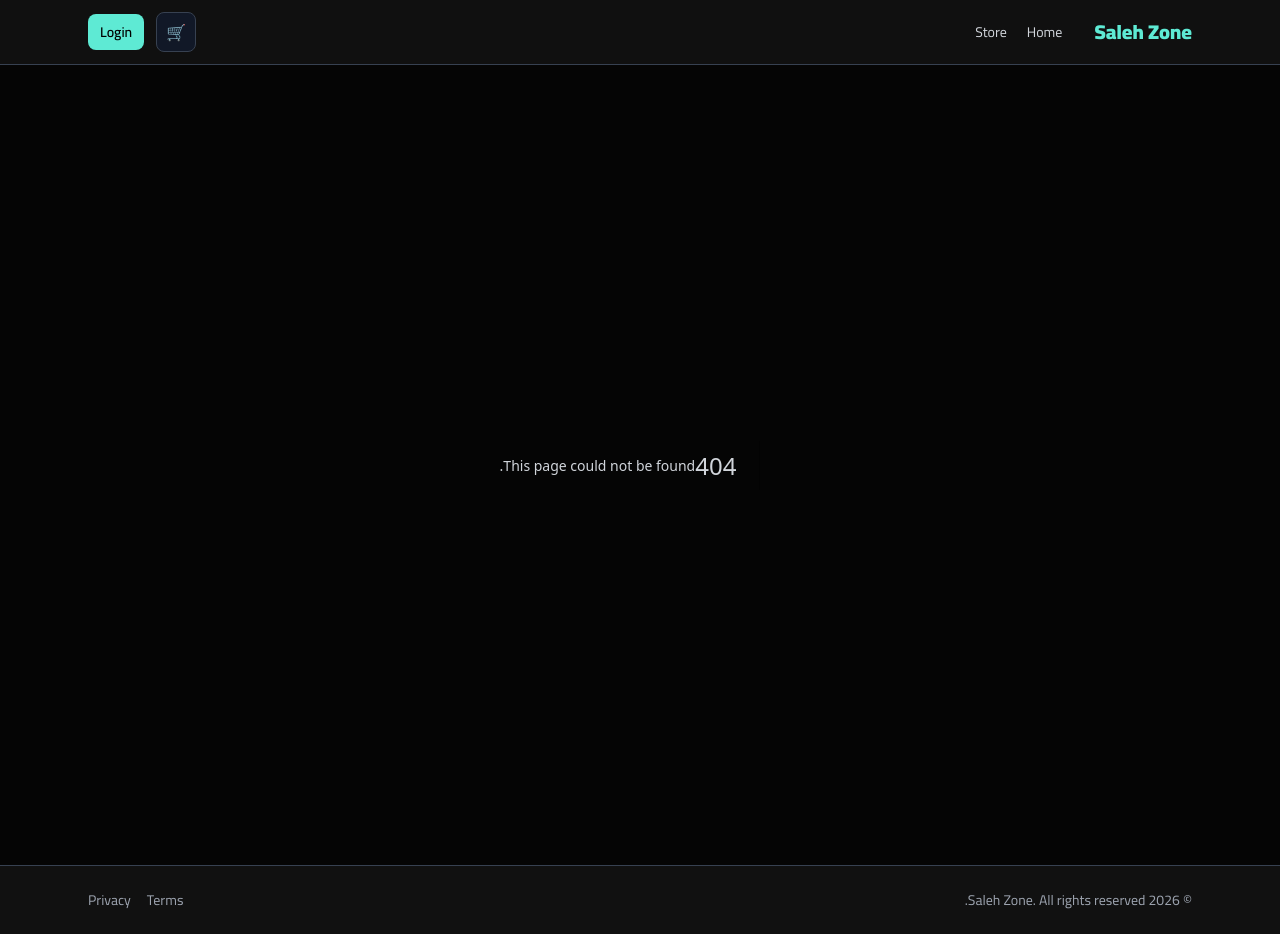
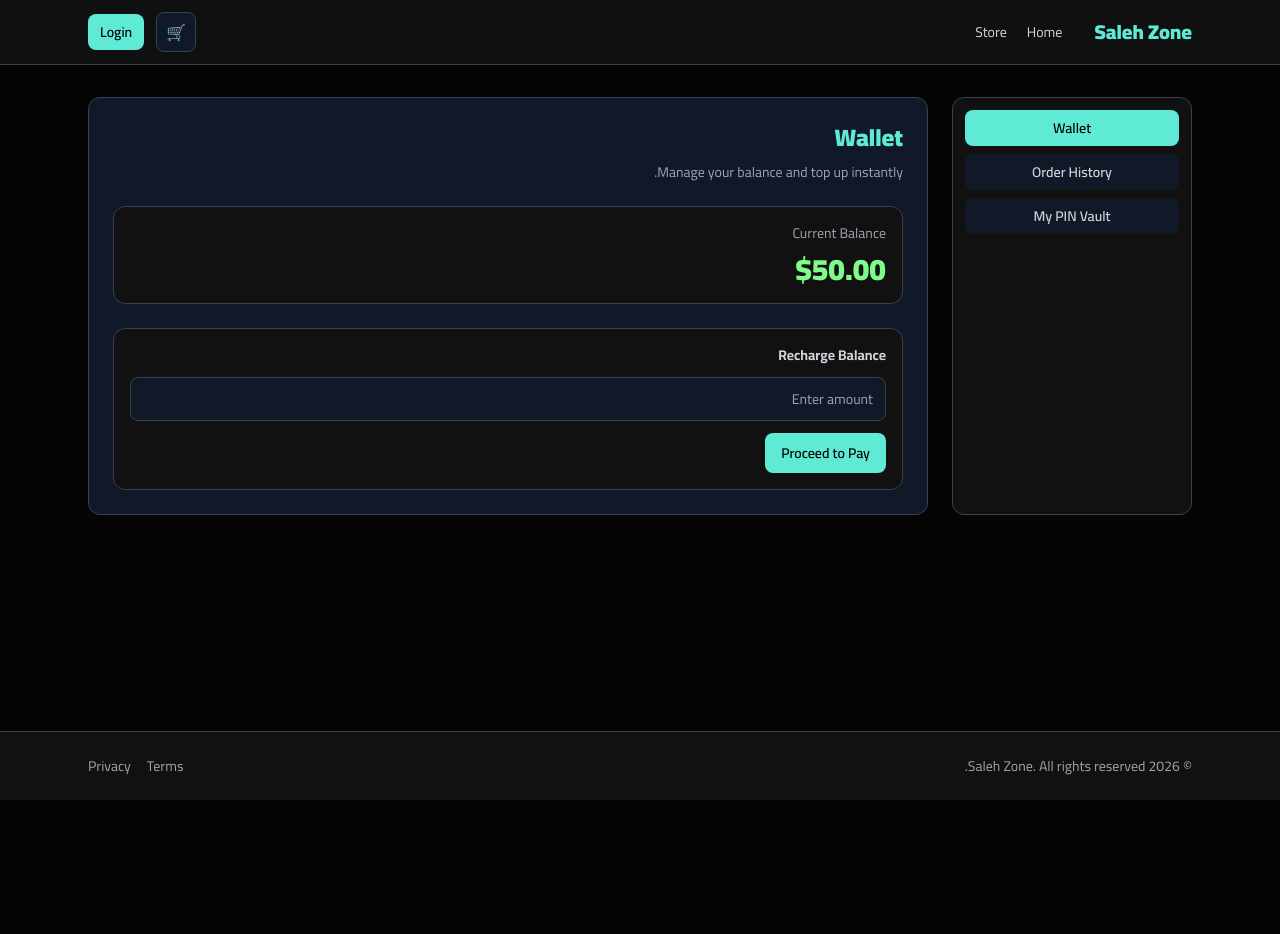
Before and after one commit to abosalehbot-ui/WEB-SALEH-ZONE-, a Next.js app in the folder frontend/: page /profile in a window 1280 px wide. Before the commit this address had no page. After the commit the page ends 800 px from the top, so only its background shows below. Built offline with nearby package versions, Linux system fonts and the light colour scheme.

Commit message:
Add customer profile page with wallet orders and PIN vault tabs

```diff
--- /dev/null
+++ b/frontend/src/app/(storefront)/profile/page.tsx
@@ -0,0 +1,205 @@
+"use client";
+
+import { useState } from "react";
+
+import { Button } from "@/components/ui/Button";
+
+type ProfileTab = "wallet" | "orders" | "pins";
+
+interface OrderItem {
+  id: string;
+  product: string;
+  date: string;
+  status: "Completed" | "Pending";
+}
+
+interface PinItem {
+  id: string;
+  product: string;
+  pin: string;
+  status: "Valid" | "Used";
+}
+
+const tabs: Array<{ key: ProfileTab; label: string }> = [
+  { key: "wallet", label: "Wallet" },
+  { key: "orders", label: "Order History" },
+  { key: "pins", label: "My PIN Vault" }
+];
+
+const mockOrders: OrderItem[] = [
+  { id: "ORD-001", product: "PUBG 600 UC", date: "2026-03-01", status: "Completed" },
+  { id: "ORD-002", product: "Steam Wallet $20", date: "2026-03-03", status: "Completed" },
+  { id: "ORD-003", product: "Free Fire 530 Diamonds", date: "2026-03-05", status: "Pending" }
+];
+
+const mockPins: PinItem[] = [
+  {
+    id: "PIN-1",
+    product: "Free Fire 1080 Diamonds",
+    pin: "ABCD-1234-EFGH-5678",
+    status: "Valid"
+  },
+  {
+    id: "PIN-2",
+    product: "Steam Wallet $20",
+    pin: "WXYZ-9876-IJKL-5432",
+    status: "Used"
+  }
+];
+
+export default function ProfilePage() {
+  const [activeTab, setActiveTab] = useState<ProfileTab>("wallet");
+  const [amount, setAmount] = useState("");
+
+  const handleCopyPin = async (pin: string) => {
+    try {
+      await navigator.clipboard.writeText(pin);
+      window.alert("PIN copied successfully.");
+    } catch {
+      window.alert("Unable to copy PIN on this device.");
+    }
+  };
+
+  return (
+    <div className="mx-auto grid w-full max-w-6xl grid-cols-1 gap-6 px-4 py-8 sm:px-6 md:grid-cols-[240px_1fr]">
+      <aside className="rounded-xl border border-saleh-border bg-saleh-surface p-3">
+        <nav className="flex flex-row gap-2 overflow-x-auto md:flex-col">
+          {tabs.map((tab) => {
+            const isActive = activeTab === tab.key;
+
+            return (
+              <button
+                key={tab.key}
+                type="button"
+                onClick={() => setActiveTab(tab.key)}
+                className={`whitespace-nowrap rounded-lg px-4 py-2 text-sm font-semibold transition-colors ${
+                  isActive
+                    ? "bg-saleh-primary text-black"
+                    : "bg-saleh-card text-saleh-text hover:bg-saleh-card/70"
+                }`}
+              >
+                {tab.label}
+              </button>
+            );
+          })}
+        </nav>
+      </aside>
+
+      <section className="rounded-xl border border-saleh-border bg-saleh-card p-5 sm:p-6">
+        {activeTab === "wallet" && (
+          <div className="space-y-6">
+            <div>
+              <h1 className="text-2xl font-black text-saleh-primary">Wallet</h1>
+              <p className="mt-2 text-sm text-saleh-textMuted">Manage your balance and top up instantly.</p>
+            </div>
+
+            <div className="rounded-xl border border-saleh-border bg-saleh-surface p-4">
+              <p className="text-sm text-saleh-textMuted">Current Balance</p>
+              <p className="mt-2 text-3xl font-black text-saleh-secondary">$50.00</p>
+            </div>
+
+            <form className="space-y-3 rounded-xl border border-saleh-border bg-saleh-surface p-4">
+              <h2 className="text-sm font-bold text-saleh-text">Recharge Balance</h2>
+              <input
+                value={amount}
+                onChange={(event) => setAmount(event.target.value)}
+                type="number"
+                min="1"
+                step="0.01"
+                placeholder="Enter amount"
+                className="h-11 w-full rounded-lg border border-saleh-border bg-saleh-card px-3 text-sm text-saleh-text placeholder:text-saleh-textMuted focus:border-saleh-primary focus:outline-none"
+              />
+              <Button type="button">Proceed to Pay</Button>
+            </form>
+          </div>
+        )}
+
+        {activeTab === "orders" && (
+          <div className="space-y-4">
+            <div>
+              <h1 className="text-2xl font-black text-saleh-primary">Order History</h1>
+              <p className="mt-2 text-sm text-saleh-textMuted">Review your recent purchases and statuses.</p>
+            </div>
+
+            <div className="overflow-hidden rounded-xl border border-saleh-border bg-saleh-surface">
+              <div className="overflow-x-auto">
+                <table className="min-w-full text-right text-sm">
+                  <thead className="bg-saleh-card text-saleh-textMuted">
+                    <tr>
+                      <th className="px-4 py-3 font-semibold">Order ID</th>
+                      <th className="px-4 py-3 font-semibold">Product</th>
+                      <th className="px-4 py-3 font-semibold">Date</th>
+                      <th className="px-4 py-3 font-semibold">Status</th>
+                    </tr>
+                  </thead>
+                  <tbody>
+                    {mockOrders.map((order) => (
+                      <tr key={order.id} className="border-t border-saleh-border/70 text-saleh-text">
+                        <td className="whitespace-nowrap px-4 py-3 font-medium">{order.id}</td>
+                        <td className="whitespace-nowrap px-4 py-3">{order.product}</td>
+                        <td className="whitespace-nowrap px-4 py-3 text-saleh-textMuted">{order.date}</td>
+                        <td className="px-4 py-3">
+                          <span
+                            className={`inline-flex rounded-full px-2.5 py-1 text-xs font-semibold ${
+                              order.status === "Completed"
+                                ? "bg-emerald-500/15 text-emerald-300"
+                                : "bg-amber-500/15 text-amber-300"
+                            }`}
+                          >
+                            {order.status}
+                          </span>
+                        </td>
+                      </tr>
+                    ))}
+                  </tbody>
+                </table>
+              </div>
+            </div>
+          </div>
+        )}
+
+        {activeTab === "pins" && (
+          <div className="space-y-4">
+            <div>
+              <h1 className="text-2xl font-black text-saleh-primary">My PIN Vault</h1>
+              <p className="mt-2 text-sm text-saleh-textMuted">Your purchased digital codes are listed securely below.</p>
+            </div>
+
+            <div className="space-y-3">
+              {mockPins.map((pinItem) => (
+                <article
+                  key={pinItem.id}
+                  className="rounded-xl border border-saleh-border bg-saleh-surface p-4"
+                >
+                  <div className="flex flex-wrap items-center justify-between gap-2">
+                    <h2 className="font-semibold text-saleh-text">{pinItem.product}</h2>
+                    <span
+                      className={`inline-flex rounded-full px-2.5 py-1 text-xs font-semibold ${
+                        pinItem.status === "Valid"
+                          ? "bg-emerald-500/15 text-emerald-300"
+                          : "bg-slate-500/15 text-slate-300"
+                      }`}
+                    >
+                      {pinItem.status}
+                    </span>
+                  </div>
+                  <p className="mt-3 rounded-lg border border-saleh-border bg-saleh-card px-3 py-2 font-mono text-sm text-saleh-secondary">
+                    {pinItem.pin}
+                  </p>
+                  <Button
+                    className="mt-3"
+                    size="sm"
+                    variant="outline"
+                    onClick={() => handleCopyPin(pinItem.pin)}
+                  >
+                    Copy PIN
+                  </Button>
+                </article>
+              ))}
+            </div>
+          </div>
+        )}
+      </section>
+    </div>
+  );
+}
```
